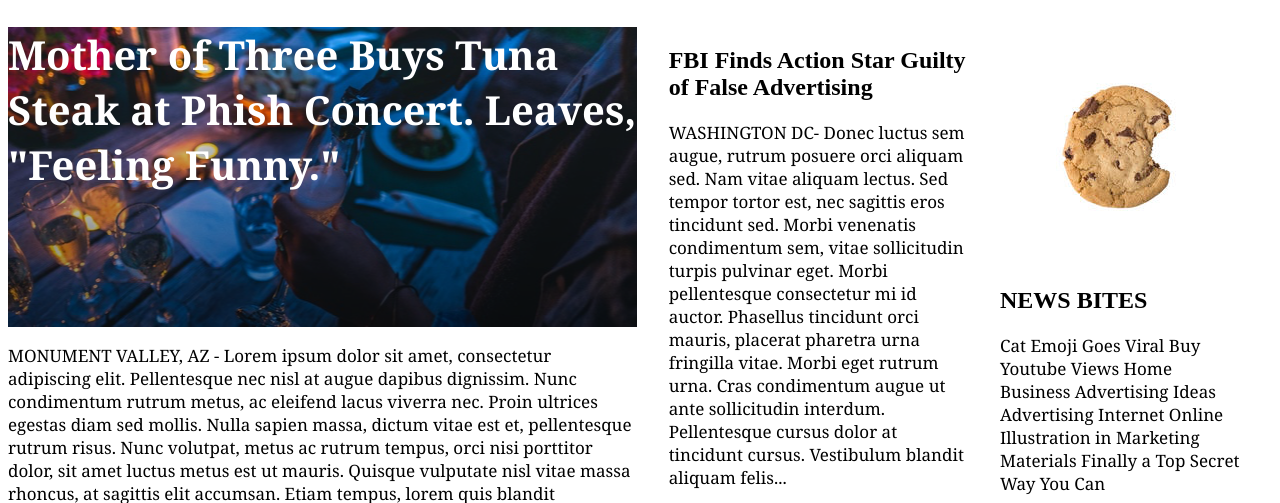
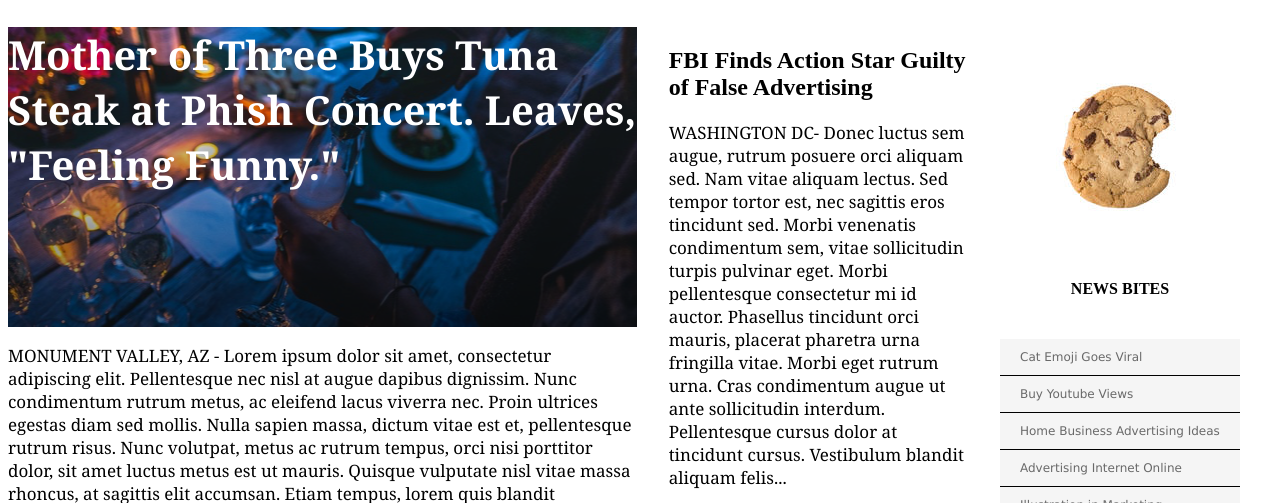
Before and after one commit to haleymich83/MyTimes, a plain HTML site: page index.html in a window 1280 px wide. Shown: the part 97-600 px from the top of the page. Drawn offline with Linux system fonts and the light colour scheme.

Commit message:
Third column

```diff
--- a/index.html
+++ b/index.html
@@ -74,9 +74,14 @@
     </div>
     <div class="small">
         <img src="resources\images\img-news-bite.png" alt="cookie">
-        <div>
+        <div class="news-bites">
           <h2>NEWS BITES</h2>
-          <p class="narrative">Cat Emoji Goes Viral Buy Youtube Views Home Business Advertising Ideas Advertising Internet Online Illustration in Marketing Materials Finally a Top Secret Way You Can</p>
+          <span class="bites">Cat Emoji Goes Viral</span>
+          <span class="bites">Buy Youtube Views</span>
+          <span class="bites">Home Business Advertising Ideas</span>
+          <span class="bites">Advertising Internet Online</span>
+          <span class="bites">Illustration in Marketing Materials</span>
+          <span class="bites">Finally a Top Secret Way You Can</span>
         </div>
     </div>
     </div>
--- a/resources/style.css
+++ b/resources/style.css
@@ -80,6 +80,24 @@ nav span{
   margin-right: 32px;
 }
 
+.small h2{
+  font-size: 16px;
+  font-weight: bold;
+  text-align: center;
+  margin-bottom: 41px;
+}
+
+.news-bites .bites{
+  display: block;
+  padding: 11px 20px;
+  margin: 0;
+  background-color: WhiteSmoke;
+  font-family: Verdana;
+  font-size: 12px;
+  color: DimGray;
+  border-bottom: 1px solid black;
+}
+
 .img-content{
   font-family: Georgia;
   font-weight: bold;
```
